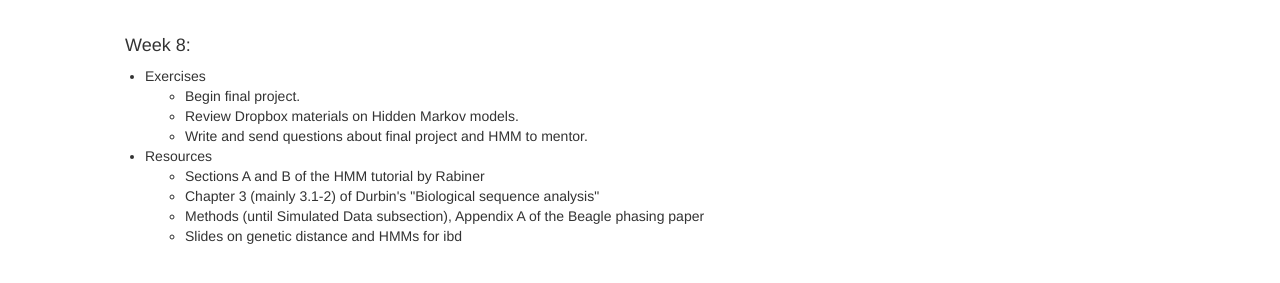
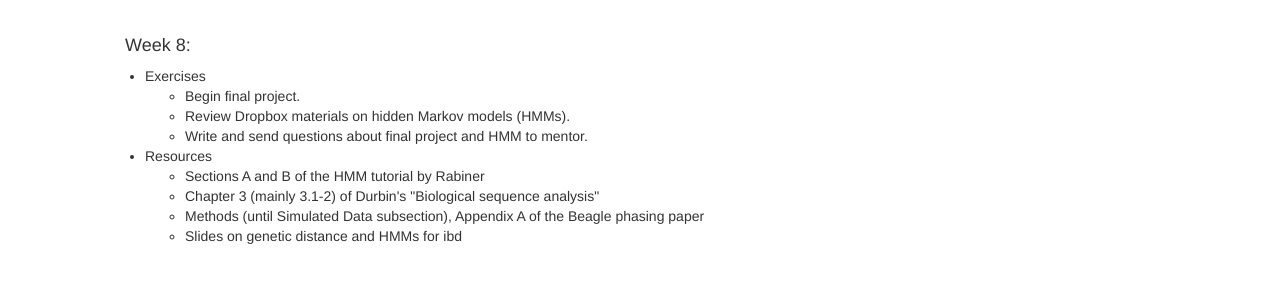
Before and after one commit to sdtemple/sdtemple.github.io, a Jekyll site: the page built from statgen1.html, in a window 1280 px wide and 900 px high, scrolled down 2958 px. Shown: the part 574-857 px from the top of the window. Built offline with Jekyll 4.4.1, drawn with Linux system fonts in a browser that asks for light colours; nearby versions of some CDN libraries; library files that are not in the unit come from our copies.

Commit message:
Update statgen1.html

```diff
--- a/statgen1.html
+++ b/statgen1.html
@@ -255,7 +255,7 @@ This week we will conduct a lab (in-person or on Zoom). In the lab, we will use
 <li style="padding:0px;margin:0px 20px 0px;"> Exercises </li>
     <ul>
         <li style="padding:0px;margin:0px 20px 0px;"> Begin final project. </li>
-        <li style="padding:0px;margin:0px 20px 0px;"> Review Dropbox materials on Hidden Markov models. </li>
+        <li style="padding:0px;margin:0px 20px 0px;"> Review Dropbox materials on hidden Markov models (HMMs). </li>
         <li style="padding:0px;margin:0px 20px 0px;"> Write and send questions about final project and HMM to mentor. </li>
     </ul>
 <li style="padding:0px;margin:0px 20px 0px;"> Resources </li>
```
